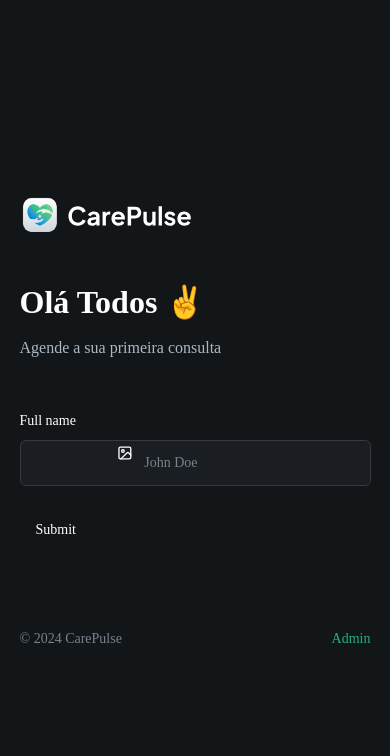
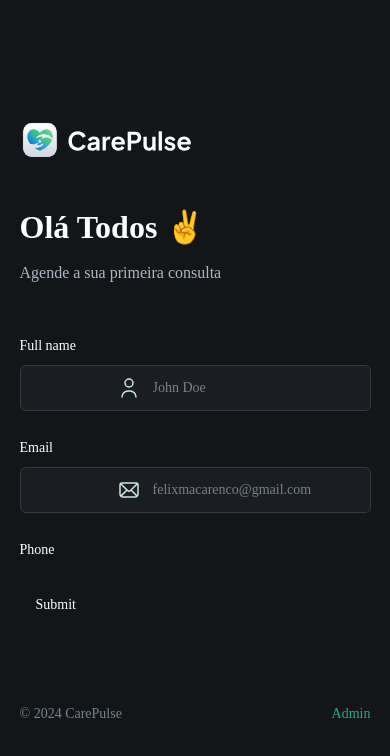
Before and after one commit to FelixEugenio/health-care-appointment, a Next.js app: page / in a window 390 px wide. Shown: the top 756 px of the page. Built offline with nearby package versions, Linux system fonts and the light colour scheme.

Commit message:
chore: create phone number input

```diff
--- a/components/CustumeFormField.tsx
+++ b/components/CustumeFormField.tsx
@@ -3,43 +3,41 @@
 import {
   Form,
   FormControl,
-    FormDescription,
   FormField,
   FormItem,
   FormLabel,
   FormMessage,
-  } from "@/components/ui/form"
-  import { Input } from "@/components/ui/input"
-import { Control } from "react-hook-form"
-import { FormFieldtype } from "./forms/PatientForm"
-import { Label } from "@radix-ui/react-label"
-import { Image } from "lucide-react"
-
+} from "@/components/ui/form";
+import { Input } from "@/components/ui/input";
+import { Control } from "react-hook-form";
+import { FormFieldtype } from "./forms/PatientForm";
+import { Label } from "@radix-ui/react-label";
+import React from "react";
 
 interface CustomProps {
-    control:Control<any>,
-    fieldType:FormFieldtype
-    name:string,
-    label?:string,
-    placeholder?:string,
-    iconSrc?:string,
-    iconAlt?:string,
-    disabled?:boolean,
-    dateFormat?:string,
-    showTimeSelect?:boolean,
-    children?:React.ReactNode,
-    renderSkeleton?:(field:any) => React.ReactNode
+  control: Control<any>,
+  fieldType: FormFieldtype,
+  name: string,
+  label?: string,
+  placeholder?: string,
+  iconSrc?: string,
+  iconAlt?: string,
+  disabled?: boolean,
+  dateFormat?: string,
+  showTimeSelect?: boolean,
+  children?: React.ReactNode,
+  renderSkeleton?: (field: any) => React.ReactNode
 }
 
-const RenderInput = ({field,props}:{field:any ,props:CustomProps}) =>{
-  const {fieldType,iconSrc,iconAlt,placeholder} = props;
+const RenderInput = ({ field, props }: { field: any, props: CustomProps }) => {
+  const { fieldType, iconSrc, iconAlt, placeholder } = props;
 
-    switch (props.fieldType){
+  switch (fieldType) {
     case FormFieldtype.INPUT:
       return (
         <div className="flex rounded-md border border-dark-500 bg-dark-400">
           {iconSrc && (
-          <Image
+            <img
               src={iconSrc}
               height={24}
               width={24}
@@ -50,26 +48,23 @@ const RenderInput = ({field,props}:{field:any ,props:CustomProps}) =>{
 
           <FormControl>
             <Input
-
               placeholder={placeholder}
               {...field}
               className="shad-input border-0"
             />
           </FormControl>
         </div>
-      )
+      );
 
     default:
-        break;
+      return null;
+  }
+};
 
-    }
+const CustomFormField = (props: CustomProps) => {
+  const { control, fieldType, name, label } = props;
+  return (
 
-
-}
-
-const CustumeFormField = (props: CustomProps) => {
-  const {control,fieldType,name,label} = props;
-  return (
     <FormField
       control={control}
       name={name}
@@ -81,11 +76,12 @@ const CustumeFormField = (props: CustomProps) => {
 
           <RenderInput field={field} props={props} />
           <FormMessage className="shad-error" />
-
         </FormItem>
       )}
     />
-  )
+
+
+  );
 }
 
-export default CustumeFormField
+export default CustomFormField;
--- a/components/forms/PatientForm.tsx
+++ b/components/forms/PatientForm.tsx
@@ -58,6 +58,26 @@ const PatientForm = () => {
         iconAlt="user"
         />
 
+      <CustumeFormField
+        control={form.control}
+        fieldType={FormFieldtype.INPUT}
+        name="email"
+        label="Email"
+        placeholder="felixmacarenco@gmail.com"
+        iconSrc="/assets/icons/email.svg"
+        iconAlt="email"
+        />
+
+      <CustumeFormField
+        control={form.control}
+        fieldType={FormFieldtype.PHONE_INPUT}
+        name="phone"
+        label="Phone"
+        placeholder="929374017"
+        iconSrc="/assets/icons/phone.svg"
+        iconAlt="phone"
+        />
+
         <Button type="submit">Submit</Button>
       </form>
     </Form>
--- a/package.json
+++ b/package.json
@@ -20,6 +20,7 @@
     "react": "^18",
     "react-dom": "^18",
     "react-hook-form": "^7.52.1",
+    "react-phone-number-input": "^3.4.3",
     "tailwind-merge": "^2.4.0",
     "tailwindcss-animate": "^1.0.7",
     "zod": "^3.23.8"
```
Also changed, not shown: 1 other file (tests, documents, lock files or other folders). Lines whose indentation alone changed are shown as unchanged.
